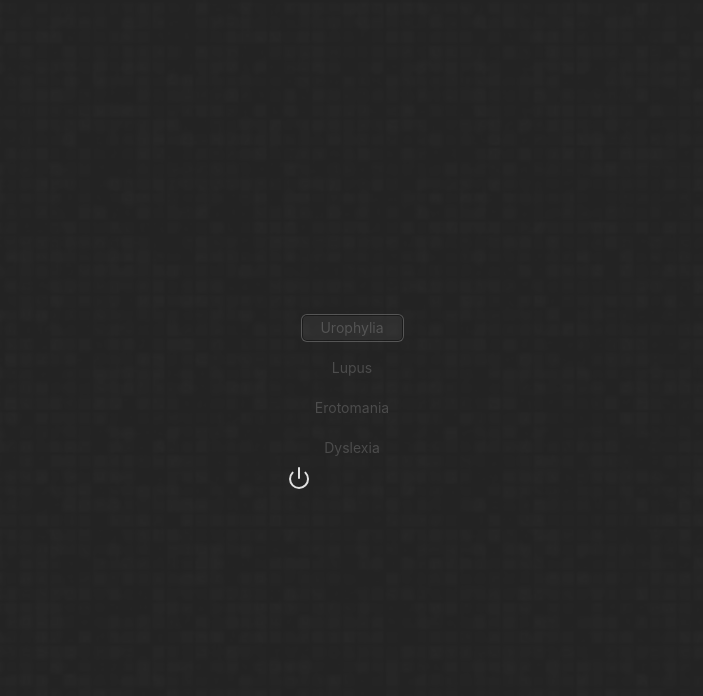
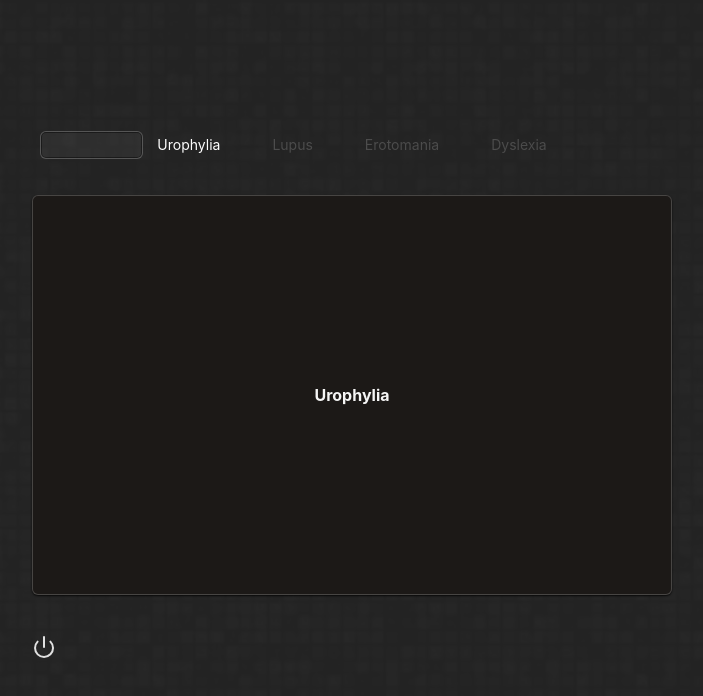
Before and after one commit to razmi0/test-framer, a React app: page / in a window 1280 px wide. Both pictures are taken after a click on the button "Urophylia". Shown: the top 696 px of the page, without its empty margins (288-991 px from the left). Built offline with nearby package versions, Linux system fonts and the light colour scheme; the HTML template or start-up script is replaced by a standard one.

Commit message:
⏰ checkpoint : Wed May 29 01:21:33 CEST 2024

```diff
--- a/src/App.tsx
+++ b/src/App.tsx
@@ -15,15 +15,17 @@ const App = () => {
   const assignValue = (value: string) => setActive((p) => ({ ...p, value }));
 
   return (
-    <Section className="relative grid place-content-center">
+    <Section className="relative grid place-content-center gap-8">
       <Tabs>
-        <TabNav className="flex-col">
+        <TabNav className="flex">
           {values.map((value, i) => (
             <TabTrigger key={i} value={value} onClick={() => assignValue(value)}>
               {format(value)}
             </TabTrigger>
           ))}
-          <Slider />
+          <TabSlider
+            className={cn("ring-1 transition-all ring-inset ring-neutral-900/80 border border-neutral-100/20")}
+          />
         </TabNav>
         {values.map((value, i) => (
           <TabContent key={i} value={value} className="z-10">
@@ -31,26 +33,24 @@ const App = () => {
           </TabContent>
         ))}
       </Tabs>
+      <div className="py-2">
+        <ModeToggle active={active} onClick={toggleShow} />
+      </div>
       <Background type="mosaic" />
-      <ModeToggle active={active} onClick={toggleShow} />
     </Section>
-  );
-};
-
-const Slider = () => {
-  return (
-    <TabSlider className={cn("ring-1 transition-all ring-inset ring-neutral-900/80 border border-neutral-100/20")} />
   );
 };
 
 type PanelProps = { active: ActiveType };
 const Panel = ({ active }: PanelProps) => {
   const { value, showColor } = active;
+  const borderColor = showColor ? `` : "border-neutral-100/20";
   return (
     <div
+      style={{ borderColor: showColor ? `var(--color-${value})` : "" }}
       className={cn(
-        `flex items-center justify-center h-[50vh] w-[50vw] py-3 px-5 border border-neutral-100/20 bg-stone-900 rounded-md z-10 shadow-sm shadow-black/80`,
-        showColor ? `ring-${value} ring-1` : ""
+        `flex items-center justify-center h-[50vh] w-[50vw] py-3 px-5 border bg-stone-900 rounded-md z-10 shadow-sm shadow-black/80`,
+        borderColor
       )}>
       <p className="text-center text-neutral-100 font-bold">{format(value)}</p>
     </div>
@@ -68,7 +68,7 @@ const ModeToggle = ({ className, children, active, ...props }: ModeToggleProps)
     if ("onClick" in props) props.onClick?.(e);
   };
   return (
-    <button {...props} onClick={toggle} type="button" className={cn(showColor ? `text-${value}` : "", className)}>
+    <button {...props} onClick={toggle} type="button" className={cn(showColor ? `text-${value} w-fit` : "", className)}>
       <Power className="" />
       {children}
     </button>
--- a/src/components/ui/Tabs/Tabs.tsx
+++ b/src/components/ui/Tabs/Tabs.tsx
@@ -1,13 +1,14 @@
 import { cn } from "@/lib/utils";
-import type { FC, HTMLAttributes, ReactNode } from "react";
+import { cubicBezier, motion, circIn, type MotionProps } from "framer-motion";
+import type { HTMLAttributes, ReactNode } from "react";
 import { Children, useEffect, useRef, useState } from "react";
 import type { RevealType } from "./utils";
 import Utils from "./utils";
 
-type TabType = "TabNav" | "TabContent" | "TabTrigger" | ("Tabs" & string);
-const Tabs = ({ children, className }: { children: ReactNode; className?: string }) => {
+type TabType = ("TabNav" | "TabContent" | "TabTrigger" | "TabSlider" | "Tabs") & string;
+const Tabs = ({ children, defaultSelected = "" }: { children: ReactNode; defaultSelected?: string }) => {
   const [reveals, setReveals] = useState<RevealType>({ reveals: [], index: 0, pastIndex: 0 });
-  const tabsRef = useRef<HTMLDivElement>(null);
+  // const tabsRef = useRef<HTMLDivElement>(null);
 
   const toggleReveal = (i: number) => {
     setReveals((prev) => {
@@ -17,25 +18,24 @@ const Tabs = ({ children, className }: { children: ReactNode; className?: string
     });
   };
 
-  let defaultSelected = 0;
-
   useEffect(() => {
-    setReveals({
-      reveals: Utils.buildReveals({ size: Utils.lookupValues.size, trueAt: defaultSelected }),
-      index: defaultSelected,
-      pastIndex: defaultSelected,
-    });
+    const defaultSelectedIndex = Utils.lookupValues.has(defaultSelected) ? Utils.lookupValues.get(defaultSelected) : 0;
+    toggleReveal(defaultSelectedIndex || 0);
   }, []);
 
   const AugmentedChildren = () => {
     return Children.map(children, (child) => {
       if (!Utils.validAndHasProps(child)) return child;
       const childType = Utils.getComponentDisplayName(child) as TabType;
+      /** */
       switch (childType) {
         case "TabNav": {
-          const tabChildrens = child.props.children as FC<TabTriggerProps>;
-          const navChildren = Children.map(tabChildrens, (trigger, i) => {
+          const navChildren = Children.map(child.props.children, (trigger, i) => {
+            const name = trigger.type.name;
             if (!Utils.validAndHasProps(trigger)) return trigger;
+
+            switch (name) {
+              case "TabTrigger": {
                 const { children, value, selected } = trigger.props;
                 if (!value) return trigger;
 
@@ -55,6 +55,11 @@ const Tabs = ({ children, className }: { children: ReactNode; className?: string
                     {children}
                   </TabTrigger>
                 );
+              }
+              case "TabSlider": {
+                return <TabSlider {...trigger.props} reveals={reveals} />;
+              }
+            }
           });
 
           return <TabNav {...child.props}>{navChildren}</TabNav>;
@@ -75,11 +80,8 @@ const Tabs = ({ children, className }: { children: ReactNode; className?: string
     });
   };
 
-  return (
-    <div ref={tabsRef} className={cn("flex items-center justify-center", className)}>
-      {AugmentedChildren()}
-    </div>
-  );
+  // div ref={tabsRef} className={cn("flex items-center justify-center", className)}
+  return <>{AugmentedChildren()}</>;
 };
 
 Tabs.displayName = "Tabs";
@@ -99,7 +101,7 @@ const TabTrigger = ({ children, value, onClick, className, getSelected, ...props
 
   const handleOnCLick = () => {
     Utils.positions.update(ref);
-    Utils.clickedFirst = true;
+    // Utils.clickedFirst = true;
     onClick && onClick();
   };
 
@@ -113,7 +115,7 @@ const TabTrigger = ({ children, value, onClick, className, getSelected, ...props
       className={cn(
         "relative text-sm font-normal px-5 py-1 text-white transition-all ring-offset-transparent rounded-lg flex items-center justify-center",
         "data-[selected=false]:text-neutral-500/50 hover:data-[selected=false]:text-neutral-200/80",
-        !Utils.clickedFirst && selected && "bg-selected",
+
         "active:ring-2 active:ring-offset-2 active:ring-neutral-800",
         className
       )}
@@ -137,7 +139,7 @@ const TabContent = ({ children, value, className, getSelected, ...props }: TabCo
   return (
     <>
       {selected && (
-        <div {...props} data-selected={selected} data-value={value} className={cn("mt-8", className)}>
+        <div {...props} data-selected={selected} data-value={value} className={cn("", className)}>
           {children}
         </div>
       )}
@@ -166,41 +168,34 @@ const TabNav = ({ children, className, ...props }: TabNavProps) => {
 
 TabNav.displayName = "TabNav";
 
-interface TabSliderProps extends HTMLAttributes<HTMLDivElement> {
+interface TabSliderProps extends MotionProps {
   className?: string;
+  reveals?: RevealType;
 }
-const TabSlider = ({ className, ...props }: TabSliderProps) => {
-  const { reveals } = Utils.useTabsContext();
+const TabSlider = ({ className, reveals, ...props }: TabSliderProps) => {
   if (Utils.positions.current.width === 0) return <></>;
+
   return (
-    <>
-      <style>
-        {`
-        .slide {
-          animation: slide ${Utils.animateVars.duration} ${Utils.animateVars.timingFunction} forwards;
-        }
-
-        @keyframes slide {
-          0% {
-            left: ${Utils.positions.past.left}px;
-            top : ${Utils.positions.past.top}px;
-            width: ${Utils.positions.past.width}px;
-            height: ${Utils.positions.past.height}px;
-          }
-          100% {
-            left: ${Utils.positions.current.left}px;
-            top : ${Utils.positions.current.top}px;
-            width: ${Utils.positions.current.width}px;
-            height: ${Utils.positions.current.height}px;
-          }
-        }
-      `}
-      </style>
-      <div
-        data-index={reveals.index}
-        className={cn("absolute h-7 bg-selected rounded-md pointer-events-none slide", className)}
-        {...props}></div>
-    </>
+    <motion.div
+      initial={{
+        left: Utils.positions.past.left,
+        top: Utils.positions.past.top,
+        width: Utils.positions.past.width,
+        height: Utils.positions.past.height,
+      }}
+      animate={{
+        left: Utils.positions.current.left,
+        top: Utils.positions.current.top,
+        width: Utils.positions.current.width,
+        height: Utils.positions.current.height,
+      }}
+      transition={{
+        duration: 0.1,
+        ease: circIn,
+      }}
+      data-index={reveals?.index}
+      className={cn("absolute h-7 bg-selected rounded-md pointer-events-none", className)}
+      {...props}></motion.div>
   );
 };
 
--- a/src/tailwind/output.css
+++ b/src/tailwind/output.css
@@ -652,6 +652,11 @@ video {
   width: 100vw;
 }
 
+.w-fit{
+  width: -moz-fit-content;
+  width: fit-content;
+}
+
 .min-w-full{
   min-width: 100%;
 }
@@ -678,6 +683,10 @@ video {
 
 .gap-3{
   gap: 0.75rem;
+}
+
+.gap-8{
+  gap: 2rem;
 }
 
 .overflow-hidden{
@@ -739,6 +748,11 @@ video {
 .py-3{
   padding-top: 0.75rem;
   padding-bottom: 0.75rem;
+}
+
+.py-2{
+  padding-top: 0.5rem;
+  padding-bottom: 0.5rem;
 }
 
 .text-center{
@@ -811,6 +825,14 @@ video {
   transition-duration: 150ms;
 }
 
+.transition{
+  transition-property: color, background-color, border-color, text-decoration-color, fill, stroke, opacity, box-shadow, transform, filter, -webkit-backdrop-filter;
+  transition-property: color, background-color, border-color, text-decoration-color, fill, stroke, opacity, box-shadow, transform, filter, backdrop-filter;
+  transition-property: color, background-color, border-color, text-decoration-color, fill, stroke, opacity, box-shadow, transform, filter, backdrop-filter, -webkit-backdrop-filter;
+  transition-timing-function: cubic-bezier(0.4, 0, 0.2, 1);
+  transition-duration: 150ms;
+}
+
 @keyframes enter{
   from{
     opacity: var(--tw-enter-opacity, 1);
@@ -823,6 +845,10 @@ video {
     opacity: var(--tw-exit-opacity, 1);
     transform: translate3d(var(--tw-exit-translate-x, 0), var(--tw-exit-translate-y, 0), 0) scale3d(var(--tw-exit-scale, 1), var(--tw-exit-scale, 1), var(--tw-exit-scale, 1)) rotate(var(--tw-exit-rotate, 0));
   }
+}
+
+.\[border-color_\:_var\(--color-\$\{value\}\)\]{
+  border-color_: var(--color-${value});
 }
 
 :root {
```
Lines whose indentation alone changed are shown as unchanged.
